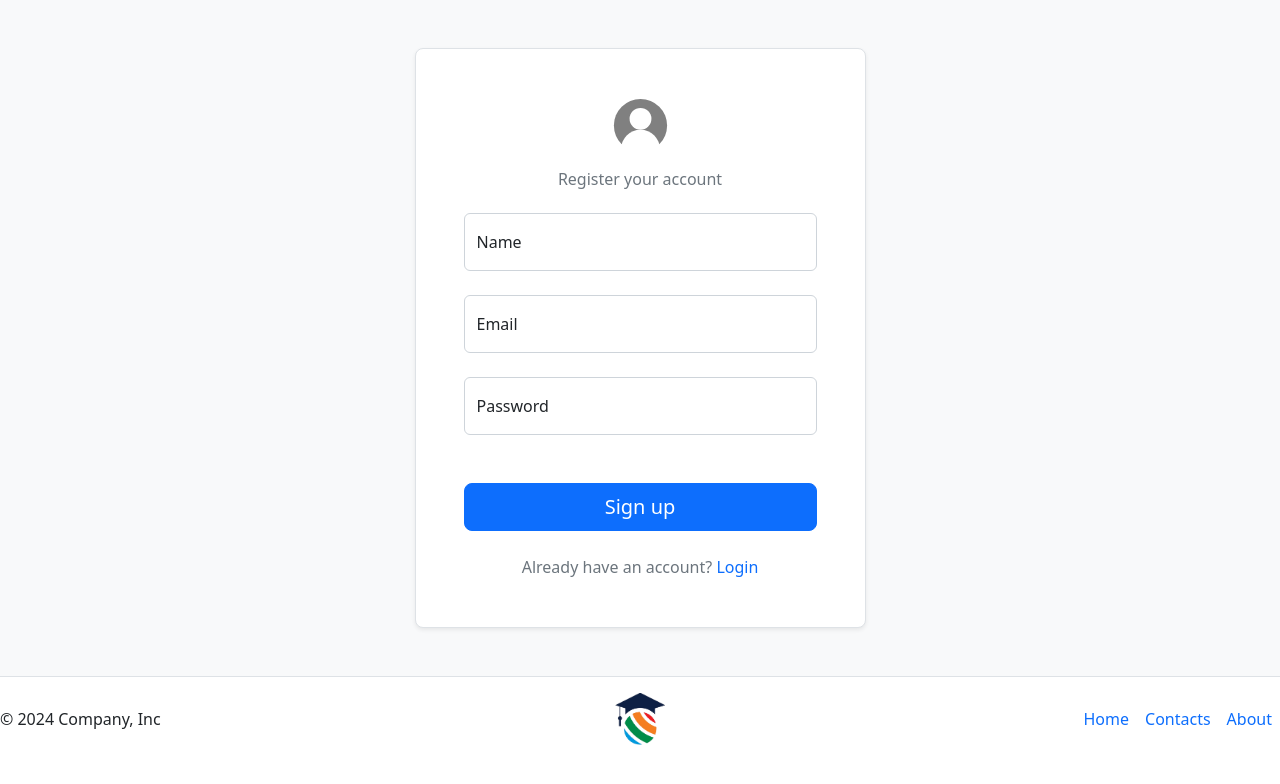
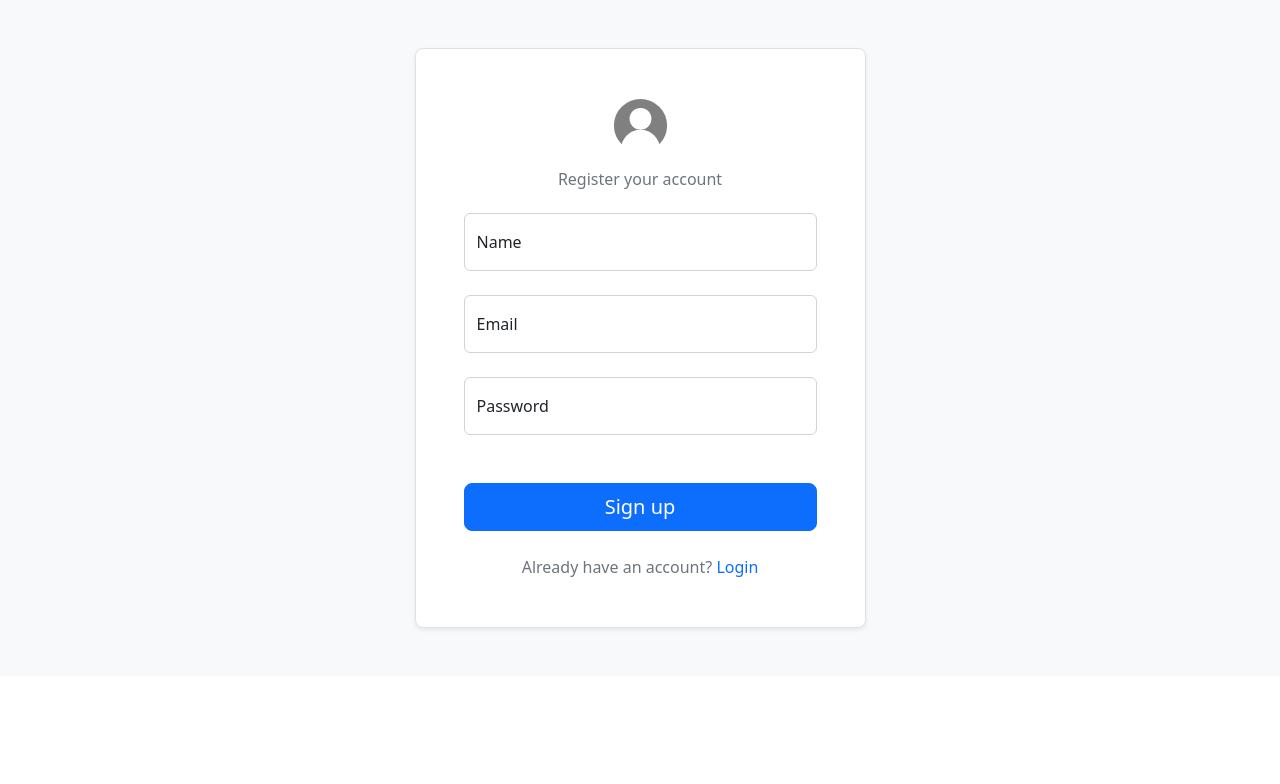
Before and after one commit to LappyTon/Moodle5.0, a plain HTML site: page auth/register.html in a window 1280 px wide. Drawn offline with nearby package versions, Linux system fonts and the light colour scheme.

Commit message:
Update register.html

```diff
--- a/auth/register.html
+++ b/auth/register.html
@@ -59,21 +59,6 @@
         </div>
       </section>
 
-      <footer class="d-flex flex-wrap justify-content-between align-items-center py-3 border-top">
-        <p class="col-md-4 mb-0 text-body-secondary">© 2024 Company, Inc</p>
-
-        <a href="/" class="col-md-4 d-flex align-items-center justify-content-center mb-3 mb-md-0 me-md-auto link-body-emphasis text-decoration-none">
-
-          <img src="..\assets\logo.png" alt="Logo" width="50">
-        </a>
-
-        <ul class="nav col-md-4 justify-content-end">
-          <li class="nav-item"><a href="/" class="nav-link px-2 text-body-secondary">Home</a></li>
-          <li class="nav-item"><a href="#" class="nav-link px-2 text-body-secondary">Contacts</a></li>
-          <li class="nav-item"><a href="#" class="nav-link px-2 text-body-secondary">About</a></li>
-        </ul>
-      </footer>
-
     <script src="https://cdn.jsdelivr.net/npm/bootstrap@5.2.3/dist/js/bootstrap.bundle.min.js" integrity="sha384-kenU1KFdBIe4zVF0s0G1M5b4hcpxyD9F7jL+jjXkk+Q2h455rYXK/7HAuoJl+0I4" crossorigin="anonymous"></script>
 </body>
 </html>
```
